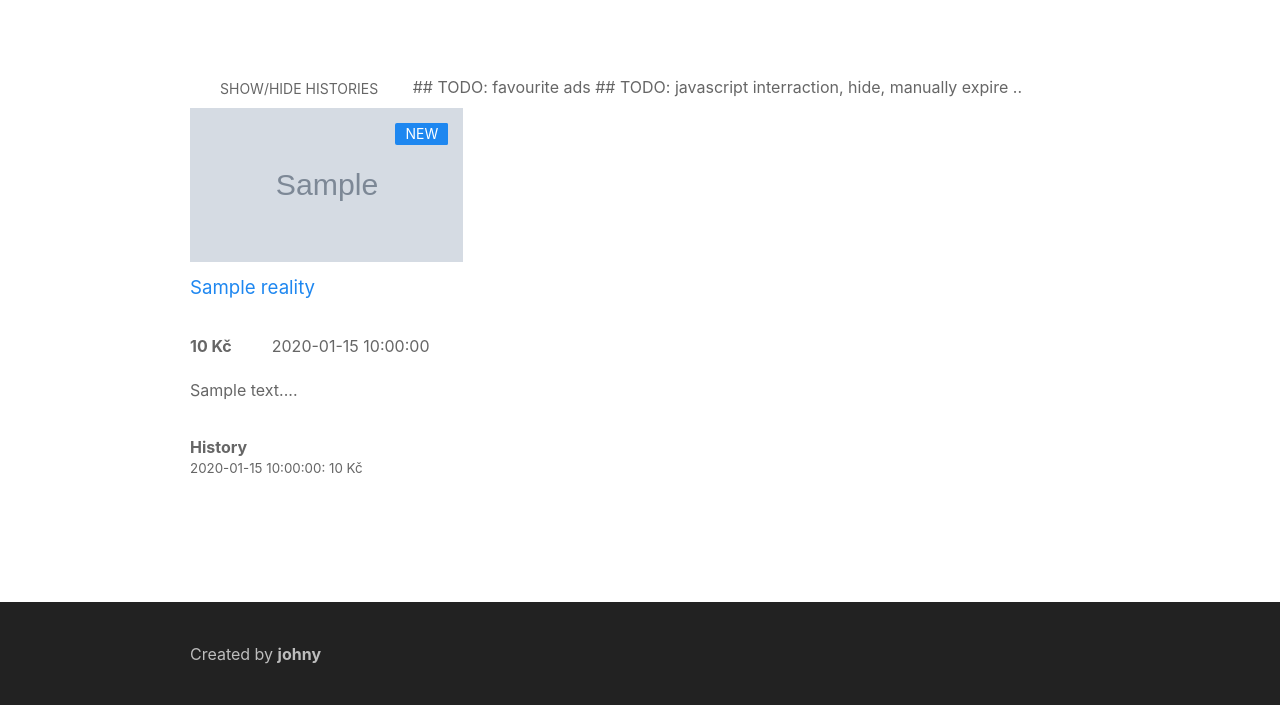
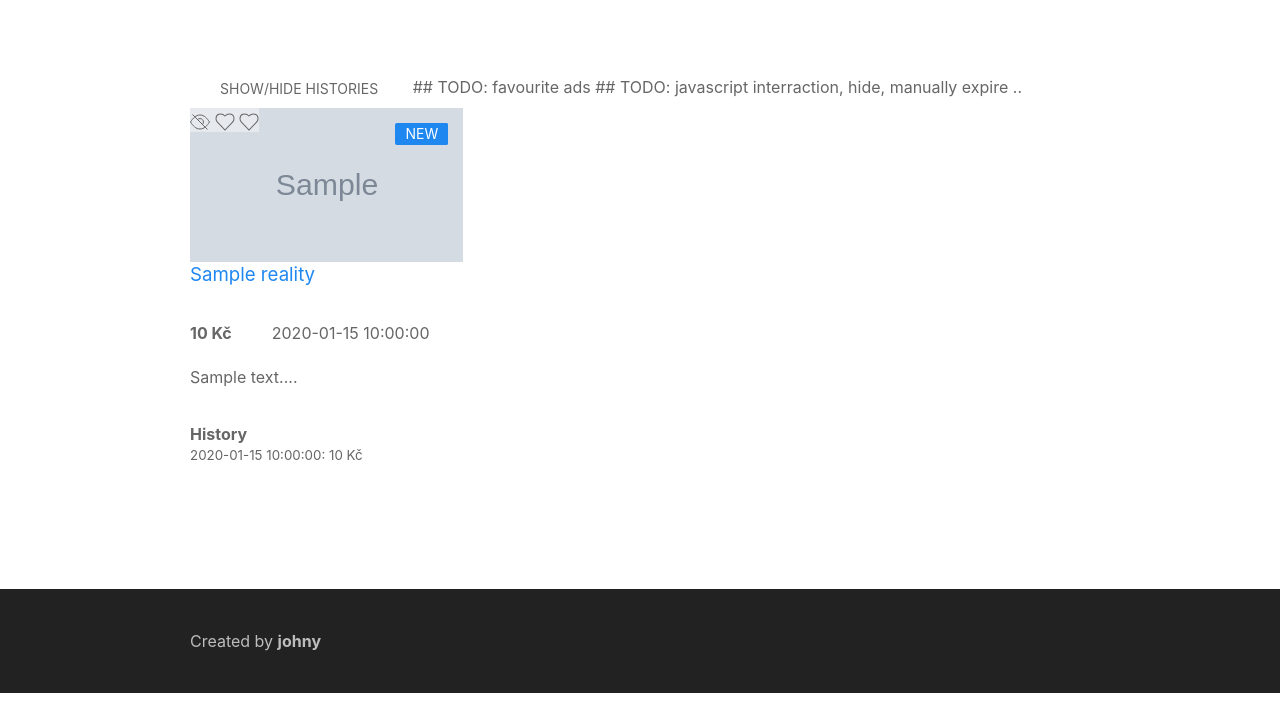
Before and after one commit to janvlachynsky/reality-crawler, a Flask app: template templates/index.html in a window 1280 px wide. Shown: the part 80-785 px from the top of the page. Run offline with Flask 3, Linux system fonts and the light colour scheme; the template is opened without the code that fills it: most values are stand-ins (such as "Sample title", 1, 10 or a date in 2020); grey boxes marked "Sample" are stand-in pictures; parts of the project's set-up code (start-up, migrations or seed data) failed here and were passed over; some libraries are stand-ins or nearby versions.

Commit message:
feat: expired realities + UI for favourite and hiding

```diff
--- a/reality_crawler.py
+++ b/reality_crawler.py
@@ -42,7 +42,7 @@ def main():
     # TODO: dont push to db if pushed last 12 hours
     result = push_to_db(db, realities)
     logging.info(f"DB returned: {result}")
-    result = db.disable_expired_realities()
+    result = db.update_expired_realities()
     logging.info(f"Old instances deactivated: {result}")
 
 if __name__ == '__main__':
--- a/templates/index.html
+++ b/templates/index.html
@@ -19,22 +19,27 @@
                     {% endif %}
                 </div>
                 <div>
-                    <div class="uk-card-header uk-padding-remove-left uk-padding-remove-right">
+                    <div class="uk-card-header uk-padding-remove-top uk-padding-remove-left uk-padding-remove-right">
                         <h5 class="uk-card-title" style="font-size:14pt;">
-                            <a href="{{reality.url}}" target="_blank">{{reality.title}}</a>
+                            <a href="{{ reality.url }}" target="_blank">{{ reality.title }}</a>
                         </h5>
+                        <span class="toggles">
+                            <a class="reality_action state-{{ reality.is_hidden }}" data-action="hide" data-reality-id="{{ reality.id }}" data-current-state="{{ reality.is_hidden }}" href="#"  uk-icon="icon: eye-slash"></a>
+                            <a class="reality_action state-{{ reality.is_favourite }}" data-action="favourite" data-reality-id="{{ reality.id }}" data-current-state="{{ reality.is_favourite }}" href="#"  uk-icon="icon: heart"></a>
+                            <a class="reality_action" data-action="expire" data-reality-id="{{ reality.id }}" data-current-state="{{ reality.is_delete }}" href="#"  uk-icon="icon: heart"></a>
+                        </span>
                     </div>
-                    <div class="uk-card-body uk-padding-remove-left uk-padding-remove-right">
+                    <div class="uk-card-body uk-padding-remove-top uk-padding-remove-left uk-padding-remove-right">
                         <div uk-grid>
-                            <div><strong>{{ "{:,}".format(reality.price)}} Kč</strong></div>
-                            <div>{{reality.date}}</div>
+                            <div><strong>{{ "{:,}".format(reality.price) }} Kč</strong></div>
+                            <div>{{ reality.date }}</div>
                         </div>
 
                         <div class="uk-card-badge uk-label">{{reality.viewed_count}}</div>
                         {% if reality.history|length<2 %}
                         <div class="uk-card-badge uk-label">New</div>
+                        {% endif %}
 
-                        {% endif %}
                         <p>
                             {{reality.description}}...
                         </p>
--- a/web.py
+++ b/web.py
@@ -22,13 +22,10 @@ def index():
     for index, reality in enumerate(realities, 0):
         history_list = parse_history_from_db(db.get_reality_history_by_id(reality.id))
         reality.set_history(history_list)
-        if reality.flags:
-            reality.flags = reality.flags.split(',')
-            if 'EXPIRED' in reality.flags:
-                print("Expired reality:", reality.id, reality.title)
-                expired_realities.append(reality)
-                del realities[index]
-                # TODO: FINISH HIDE OF EXPIRED REALITIES
+        if reality.is_expired:
+            expired_realities.append(reality)
+            del realities[index]
+    print(f"expired: {len(expired_realities)} realities.")
     return render_template('index.html', realities=realities, expired_realities=expired_realities)
 
 # Set reality flags
```
